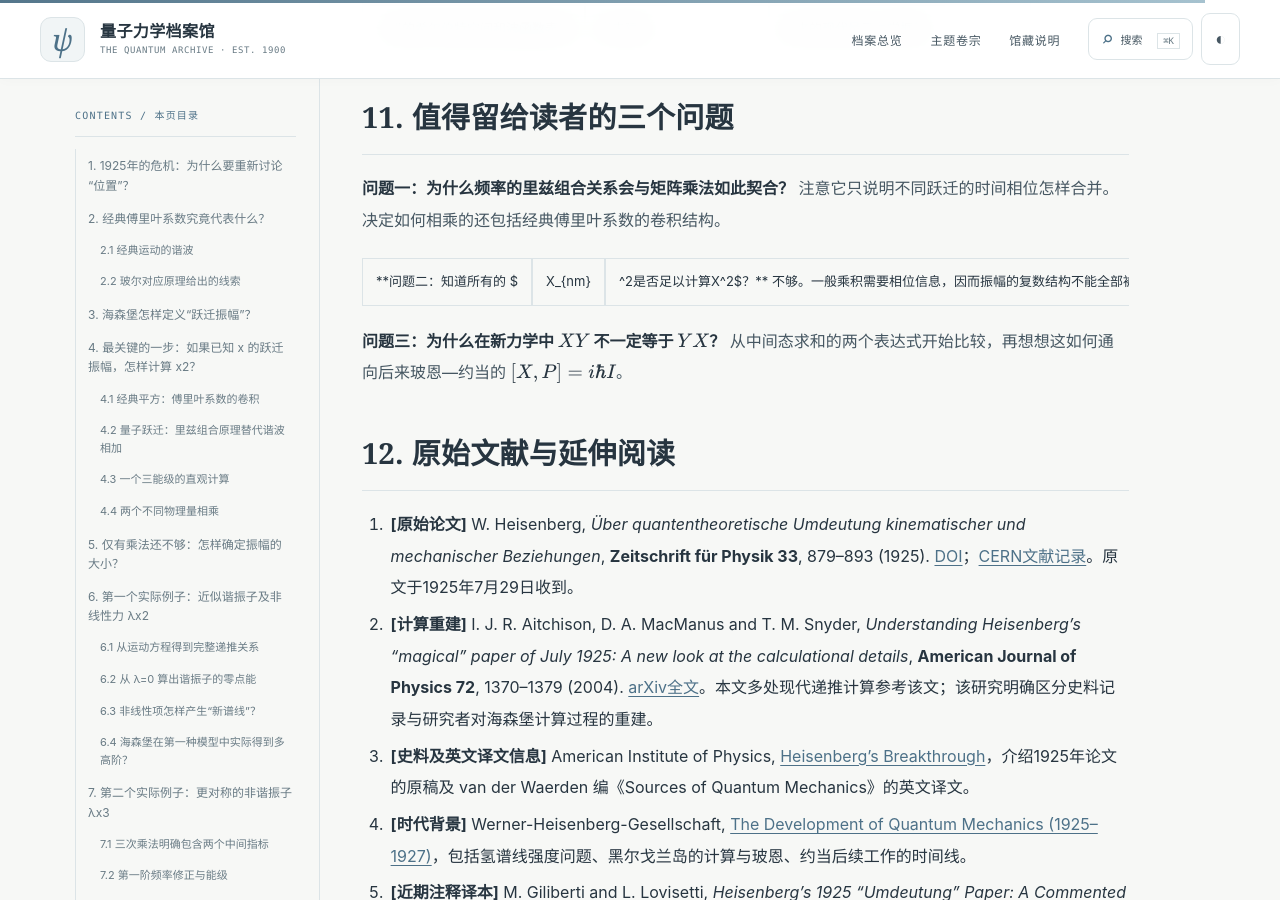
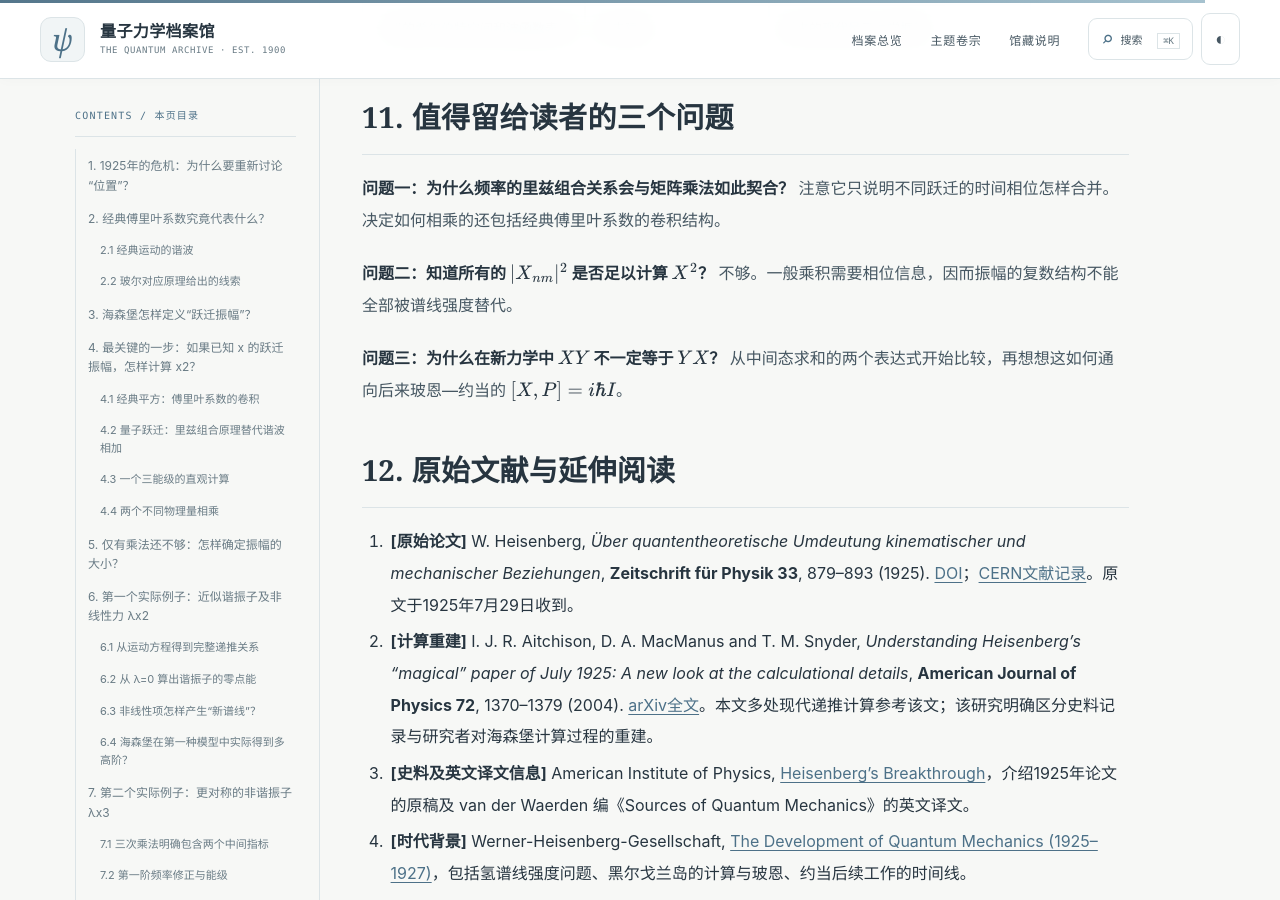
Before and after one commit to CYI1995/quantum-archive, a Jekyll site: the page built from events/matrix-1925/01-heisenberg.md, in a window 1280 px wide and 900 px high, scrolled down 15125 px. Built offline with Jekyll 4.4.1, drawn with Linux system fonts in a browser that asks for light colours.

```diff
--- a/events/matrix-1925/01-heisenberg.md
+++ b/events/matrix-1925/01-heisenberg.md
@@ -635,7 +635,7 @@ $$
 
 **问题一：为什么频率的里兹组合关系会与矩阵乘法如此契合？** 注意它只说明不同跃迁的时间相位怎样合并。决定如何相乘的还包括经典傅里叶系数的卷积结构。
 
-**问题二：知道所有的 $|X_{nm}|^2$ 是否足以计算 $X^2$？** 不够。一般乘积需要相位信息，因而振幅的复数结构不能全部被谱线强度替代。
+**问题二：知道所有的 $\|X_{nm}\|^2$ 是否足以计算 $X^2$？** 不够。一般乘积需要相位信息，因而振幅的复数结构不能全部被谱线强度替代。
 
 **问题三：为什么在新力学中 $XY$ 不一定等于 $YX$？** 从中间态求和的两个表达式开始比较，再想想这如何通向后来玻恩—约当的 $[X,P]=i\hbar I$。
 
```
